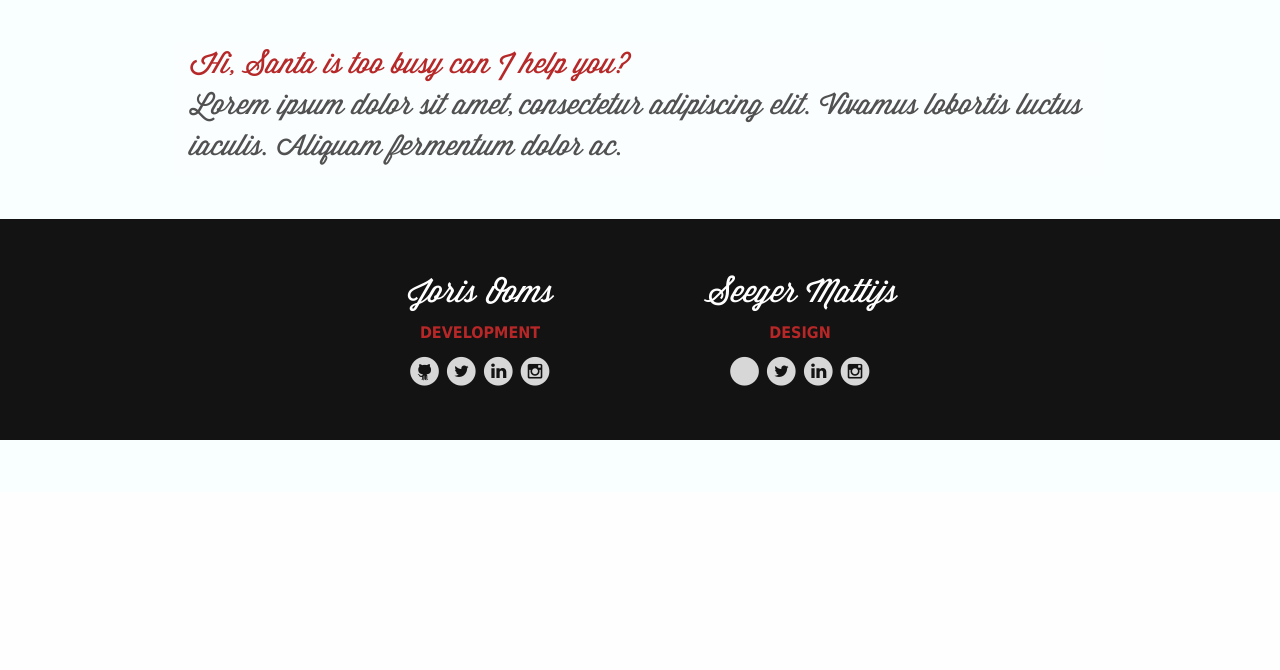
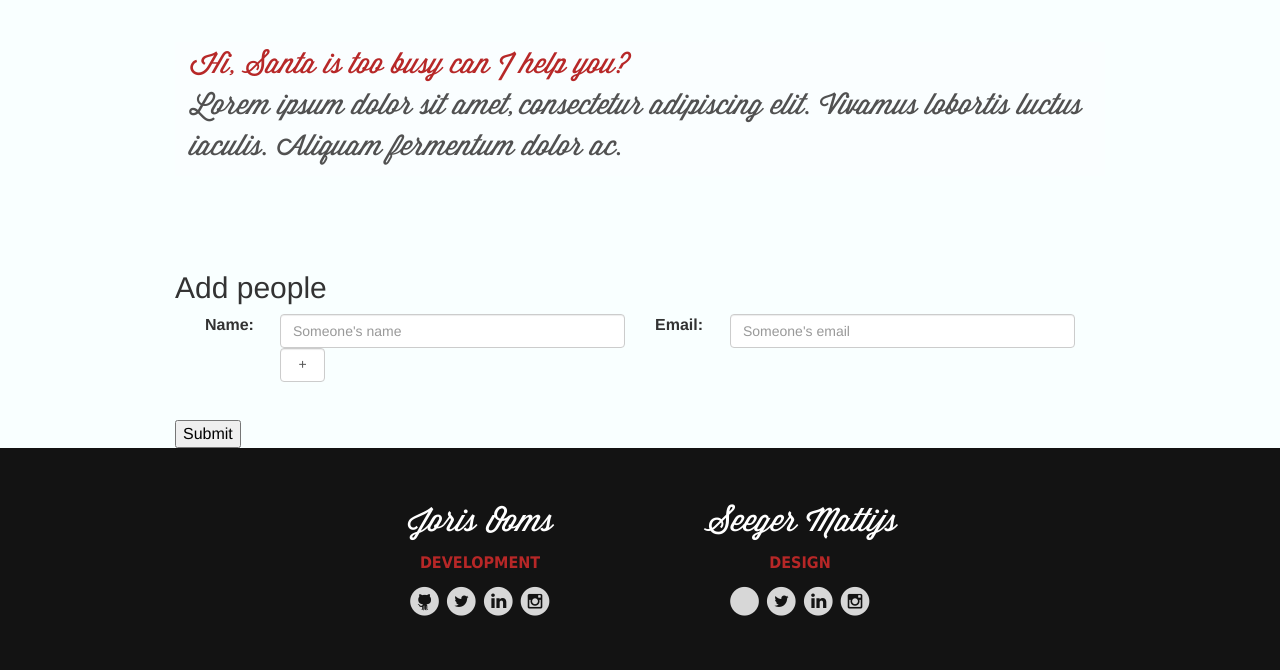
Before and after one commit to cabaret/node-secretsanta, a Node server app: page / in a window 1280 px wide. Shown: the part 308-978 px from the top of the page. Before the commit the page ends 748 px from the top, so only its background shows below. Run offline with Node 20, Linux system fonts and the light colour scheme; some libraries are stand-ins or nearby versions; some web fonts are replaced.

Commit message:
add people block, submit button, fix containers

```diff
--- a/views/index.jade
+++ b/views/index.jade
@@ -27,55 +27,45 @@ block content
           label(for="").event__label.col-xs-12 Amount of cash to spend: &euro; {{ event.cashAmount }}
           div.slider.col-xs-12(ui-slider="slider.options",  min="0", max="100", step="1", ng-model="event.cashAmount")
 
+        div.form-group.col-xs-12
+          label(for="message").col-xs-12.event__label Message
+          div.col-xs-12
+            textarea(name='message', ng-model="event.message").form-control.event__input--textarea
 
-        //- div.form-group.col-xs-12.col-sm-5.col-sm-push-1
-        //-   label(for="cash").col-xs-12.col-sm-4 Maximum amount of cash to spend:
-        //-   div.col-xs-6.col-sm-4
-        //-     input#cash(name="cash",
-        //-                type="number",
-        //-                min="0",
-        //-                ng-model="event.cashAmount"
-        //-     ).form-control
-        //-   div.col-xs-6.col-sm-4
-        //-     select#currency(ng-model="event.cashCurrency").form-control
-        //-       option(value="gbp") £
-        //-       option(value="eur") €
-        //-       option(value="usd") $
-        //- div.form-group.col-xs-12
-        //-   label(for="message").col-xs-12 Message:
-        //-   div.col-xs-12
-        //-     textarea#message(name='message', ng-model="event.message").form-control
+  section.people
+    div.container
+      h2.people__title Add people
+      form(role="form", id="personForm", name="personForm", ng-submit="addPerson(newPerson)", novalidate).person__form.clearfix
+        div.form-group.col-xs-12
+          label(for="name").col-xs-12.col-sm-1.people__label Name:
+          div.col-xs-12.col-sm-5
+            input(type="text",
+                  ng-model="newPerson.name",
+                  id="name",
+                  name="name",
+                  placeholder="Someone's name",
+                  required
+            ).form-control.people__input
+          label(for="email").col-xs-12.col-sm-1.people__label Email:
+          div.col-xs-12.col-sm-5
+            input(type="email",
+                  ng-model="newPerson.email",
+                  id="email",
+                  name="email",
+                  placeholder="Someone's email",
+                  required
+            ).form-control.people__input
+          div.col-xs-12.col-sm-1.col-sm-push-1
+            input(type="submit",
+                  ng-disabled="!personForm.$valid",
+                  value="+"
+            ).people__button--add.form-control
 
-  //- div.container
-  //-   section.people.row
-  //-     form(role="form", id="personForm", name="personForm", ng-submit="addPerson(newPerson)", novalidate).person__form.clearfix
-  //-       div.form-group.col-xs-12
-  //-         label(for="name").col-xs-12.col-sm-1 Name:
-  //-         div.col-xs-12.col-sm-4
-  //-           input(type="text",
-  //-                 ng-model="newPerson.name",
-  //-                 id="name",
-  //-                 name="name",
-  //-                 placeholder="Someone's name",
-  //-                 required
-  //-           ).form-control
-  //-         label(for="email").col-xs-12.col-sm-1 Email:
-  //-         div.col-xs-12.col-sm-4
-  //-           input(type="email",
-  //-                 ng-model="newPerson.email",
-  //-                 id="email",
-  //-                 name="email",
-  //-                 placeholder="Someone's email",
-  //-                 required
-  //-           ).form-control
-  //-         input(type="submit",
-  //-               ng-disabled="!personForm.$valid",
-  //-               value="Add person"
-  //-           ).btn.btn-primary.col-sm-2 | Add person
+        div.added-people
+          person.row(ng-repeat="person in people")
 
-  //-         {{ people.length }}
-
-  //-       div.added-people
-  //-         person.row(ng-repeat="person in people")
-
-  //-   button.submit-form(ng-click="submitEvent()", ng-disabled="!validateEvent(detailsForm, people)") Submit
+  section.submit
+    div.container
+      button.submit__btn-submit(ng-click="submitEvent()",
+                         ng-disabled="!validateEvent(detailsForm, people)"
+                         ) Submit
```
